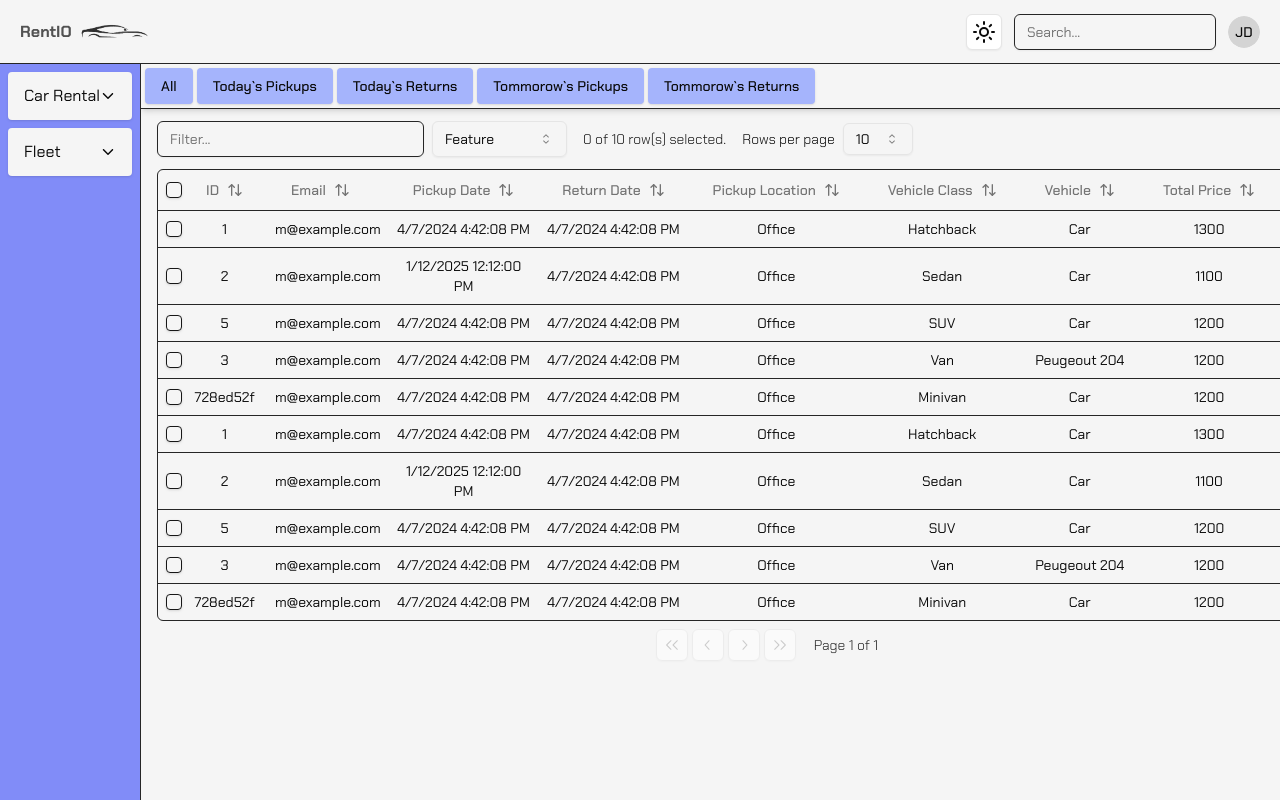
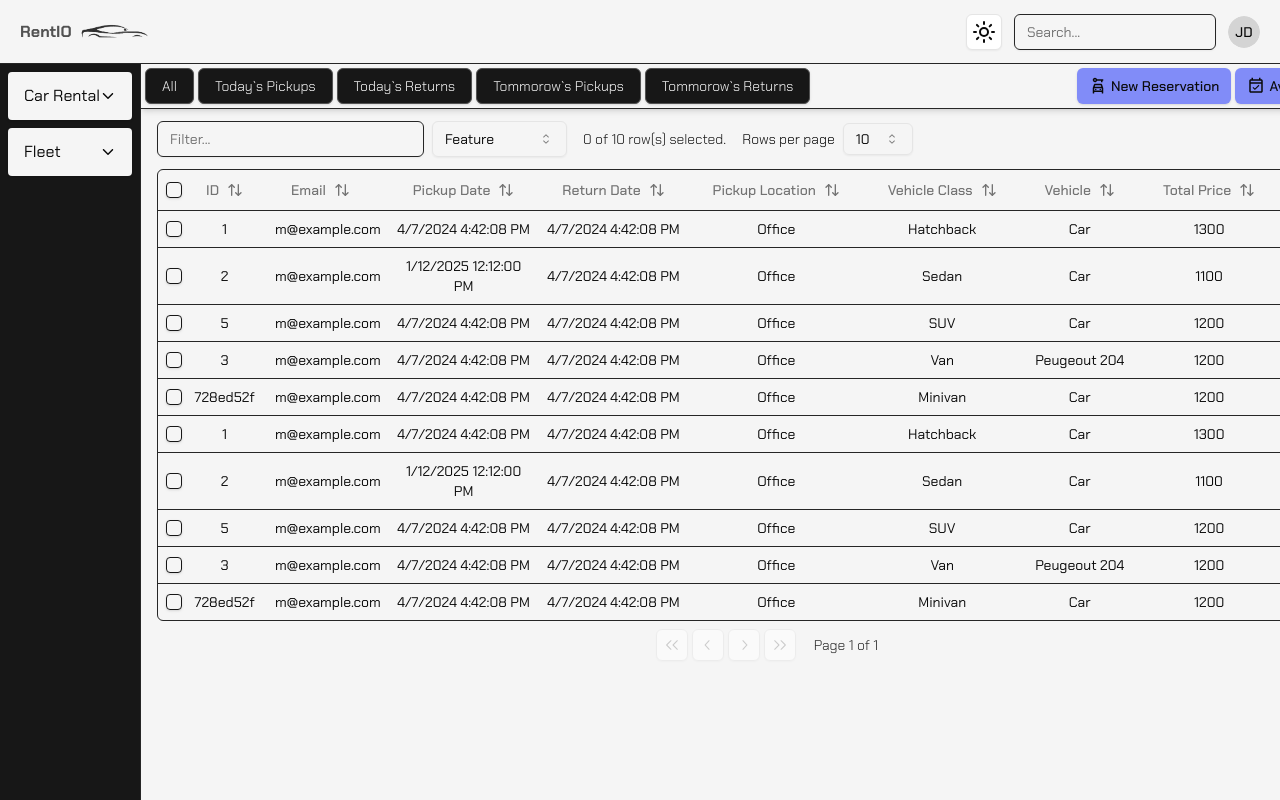
Before and after one commit to volodymyr-korolchuk/course-project-frontend, a React (Vite) app: page /home/reservations in a window 1280 px wide. Built offline with nearby package versions, Linux system fonts and the light colour scheme.

Commit message:
add: create rental and check availability buttons

```diff
--- a/src/components/Home/CarRental/Reservations/TabPanel.tsx
+++ b/src/components/Home/CarRental/Reservations/TabPanel.tsx
@@ -1,7 +1,8 @@
 import { Button } from "../../../ui/button";
+import { MdOutlineCarRental, MdOutlineEventAvailable } from "react-icons/md";
 
 const TabPanel = () => {
-  const list = [
+  const filtersTitles = [
     "All",
     "Today`s Pickups",
     "Today`s Returns",
@@ -9,19 +10,45 @@ const TabPanel = () => {
     "Tommorow`s Returns",
   ];
 
+  // create a separate hook to pass onClick
+  // handlers to the buttons
+  const actionButtonsTitles = [
+    {
+      title: "New Reservation",
+      icon: <MdOutlineCarRental size={18} />,
+    },
+    {
+      title: "Availability Check",
+      icon: <MdOutlineEventAvailable size={18} />,
+    },
+  ];
+
   return (
-    <ul className="flex gap-1 bg-neutral-100 dark:bg-neutral-950 p-1 w-full overflow-auto h-auto border-b border-neutral-800 shadow-md">
-      {list.map((item) => (
+    <div className="flex gap-1 pr-4 justify-between bg-neutral-100 dark:bg-neutral-950 p-1 w-full overflow-auto h-auto border-b border-neutral-800 shadow-md">
+      <ul className="flex gap-1">
+        {filtersTitles.map((item) => (
           <li key={item}>
             <Button
-            className="rounded-sm px-4
-          hover:bg-indigo-400 dark:hover:bg-neutral-600 bg-indigo-300 text-neutral-950 dark:text-neutral-200 dark:bg-indigo-500/70"
+              className="px-4 font-light
+           dark:hover:bg-neutral-800  dark:text-neutral-200 dark:bg-neutral-700 border border-neutral-600"
             >
               {item}
             </Button>
           </li>
         ))}
       </ul>
+
+      <ul className="flex gap-1">
+        {actionButtonsTitles.map((item) => (
+          <li key={item.title}>
+            <Button className="px-3 flex gap-1 hover:bg-indigo-300 dark:hover:bg-indigo-400 dark:bg-indigo-500 bg-indigo-400 text-neutral-950 dark:text-neutral-200">
+              {item.icon}
+              {item.title}
+            </Button>
+          </li>
+        ))}
+      </ul>
+    </div>
   );
 };
 
--- a/src/components/Home/Sidebar.tsx
+++ b/src/components/Home/Sidebar.tsx
@@ -1,6 +1,7 @@
 import CollapsibleWrapper from "../Collapsibles/CollapsibleWrapper";
 import { IoIosArrowBack } from "react-icons/io";
 import { DropdownMenuSeparator } from "../ui/dropdown-menu";
+import { BiSolidCarGarage } from "react-icons/bi";
 
 const CollapsibleEntry = ({ textContent }: { textContent: string }) => {
   return (
@@ -25,7 +26,7 @@ const Sidebar = () => {
   const fleetEntries = ["Garage", "Classes", "In Use"];
 
   return (
-    <aside className="w-60 bg-indigo-400 dark:bg-neutral-950 border-r-[1px] border-neutral-800 h-full p-2">
+    <aside className="w-60 dark:bg-neutral-950 border-r-[1px] border-neutral-800 h-full p-2">
       <section className="flex flex-col items-center justify-center gap-2">
         <CollapsibleWrapper triggerTitle="Car Rental">
           {carRentalEntries.map((item) => (
```
Lines whose indentation alone changed are shown as unchanged.
